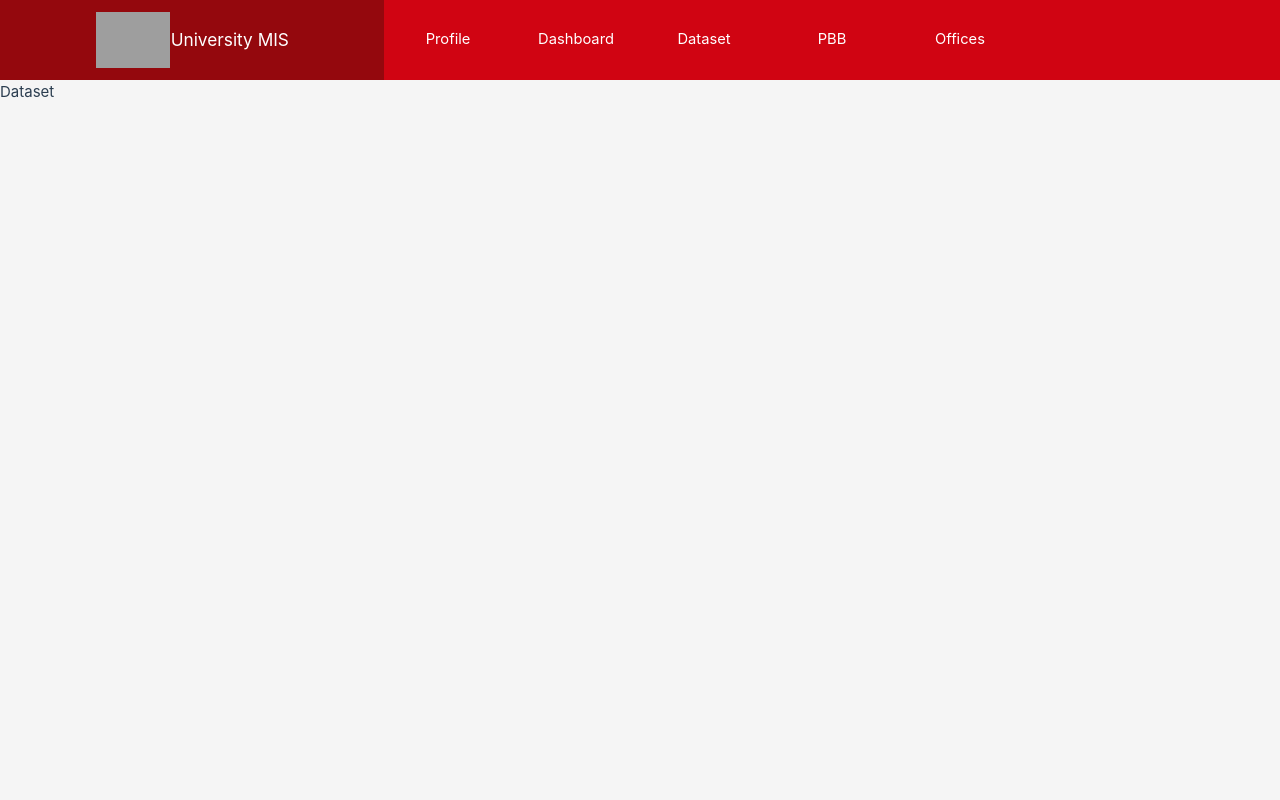
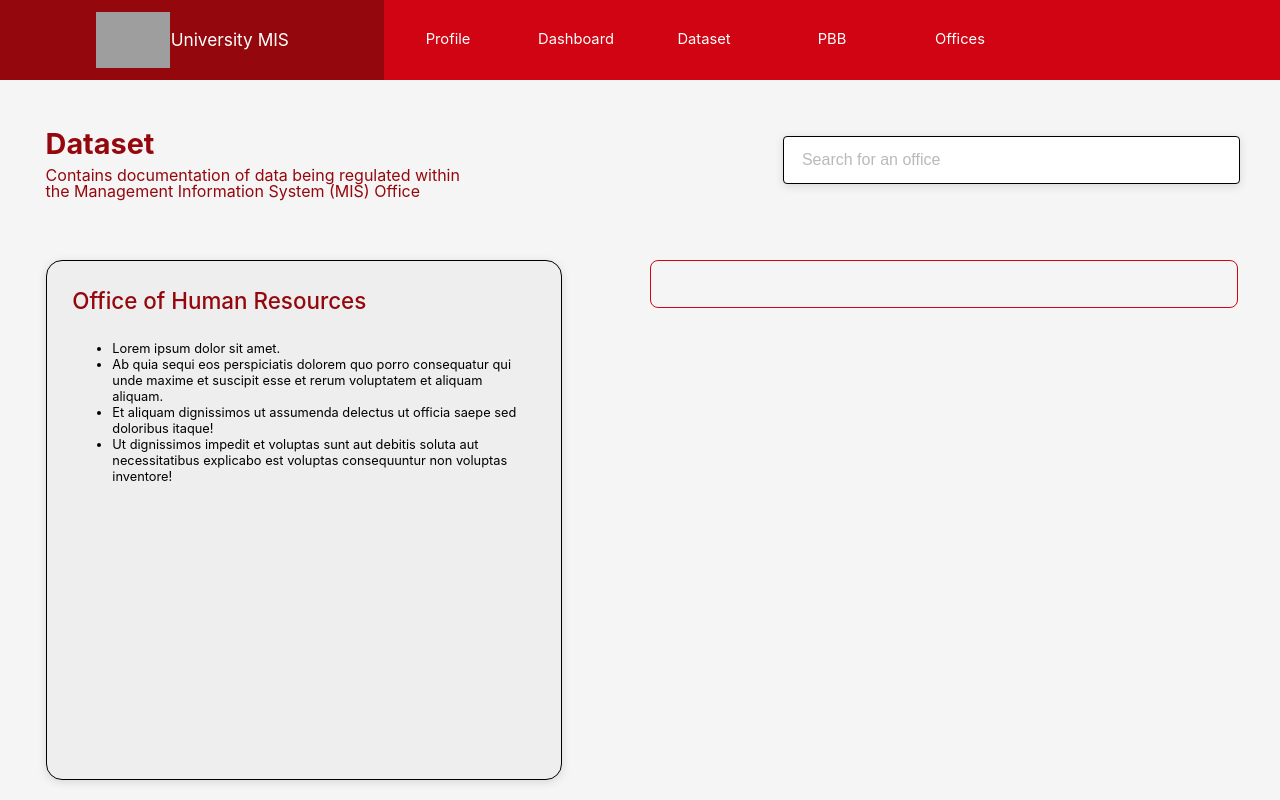
Before and after one commit to DhaineBr/BatStateU-MIS, a Vue app: page /landing/dataset in a window 1280 px wide. Built offline with nearby package versions, Linux system fonts and the light colour scheme; grey boxes are pictures that could not be loaded.

Commit message:
raw dataset page

```diff
--- a/index.html
+++ b/index.html
@@ -2,7 +2,6 @@
 <html lang="en">
   <head>
     <meta charset="UTF-8">
-    <link rel="stylesheet" href="https://cdnjs.cloudflare.com/ajax/libs/font-awesome/6.5.1/css/all.min.css" integrity="sha512-DTOQO9RWCH3ppGqcWaEA1BIZOC6xxalwEsw9c2QQeAIftl+Vegovlnee1c9QX4TctnWMn13TZye+giMm8e2LwA==" crossorigin="anonymous" referrerpolicy="no-referrer" />
     <link rel="icon" href="https://dione.batstate-u.edu.ph/student/batsu_icon.png">
     <meta name="viewport" content="width=device-width, initial-scale=1.0">
     <title>BatStateU MIS</title>
--- a/package.json
+++ b/package.json
@@ -9,8 +9,11 @@
     "preview": "vite preview"
   },
   "dependencies": {
+    "chart.js": "^3.9.1",
+    "npm": "^10.4.0",
     "vue": "^3.3.11",
     "vue-calendar-3": "^2.4.24",
+    "vue-chart-3": "^3.1.8",
     "vue-router": "^4.2.5"
   },
   "devDependencies": {
--- a/src/App.vue
+++ b/src/App.vue
@@ -58,7 +58,9 @@ const handleLogin = () => {
   font-family: 'Inter', sans-serif;
   background-color: #F5F5F5;
   outline: none;
-  overflow: hidden;
+  overflow: scroll;
+  scrollbar-width: thin;
+  scrollbar-color: #d4d4d4 #f0f0f0;
 }
 
 .login  {
@@ -94,7 +96,6 @@ span  {
   color: #EC061D;
   font-weight: 600;
 }
-
 
 
 /* Right Side */
@@ -147,7 +148,6 @@ button {
   background-color: white;
 }
 
-
 ::placeholder {
   font-weight: 100;
   opacity: 0.5;
@@ -156,8 +156,18 @@ button {
   height: 100vh;
 }
 
-/* temp */
-a {
-  background-color: transparent;
+
+*::-webkit-scrollbar {
+  width: 1rem;
 }
+
+*::-webkit-scrollbar-thumb {
+  background-color: #d4d4d4;
+  border-radius: 0.5rem;
+}
+
+*::-webkit-scrollbar-track {
+  background-color: #f0f0f0;
+}
+
 </style>
--- a/src/components/pages/dashboard.vue
+++ /dev/null
@@ -1,5 +0,0 @@
-<script></script>
-<template>
-    Dashboard
-</template>
-<style scoped></style>
--- /dev/null
+++ b/src/components/pages/dashboard/dashboard.vue
@@ -0,0 +1,48 @@
+<script>
+</script>
+
+<template>
+    <div class="container">
+        <div class="nav">
+            <div class="left">
+                <div class="header"></div>
+                <div class="text"></div>
+            </div>
+            <div class="right">
+                <div class="nav-buttons"></div>
+            </div>
+        </div>
+    </div>
+</template>
+
+<style scoped>
+.container  {
+    display: flex;
+    flex-direction: column;
+    width: 100vw;
+    height: 600vh;
+}
+
+/* Navigation */
+.nav, .left, .right    {
+    height: 30vh;
+}
+
+/* Left or title */
+.left   {
+    float: left;
+    width: 50%;
+}
+/* Right or navigation buttons */
+.right  {
+    float: right;
+    width: 50%;
+}
+/* Global */
+*   {
+    border: solid;
+    background-color: #F5F5F5;
+    outline: none;
+}
+
+</style>
--- a/src/components/pages/dataset.vue
+++ /dev/null
@@ -1,5 +0,0 @@
-<script></script>
-<template>
-    Dataset
-</template>
-<style scoped></style>
--- /dev/null
+++ b/src/components/pages/dataset/dataset.vue
@@ -0,0 +1,190 @@
+<script>
+</script>
+
+<template>
+    <div class="left">
+        <div class="top">
+            <div class="title">Dataset</div>
+            <div class="subtext">Contains documentation of data being regulated within
+            <br>the Management Information System (MIS) Office</div>
+        </div>
+        <div class="bottom">
+            <div class="box">
+                <div class="header">Office of Human Resources</div>
+                <div class="text">
+                <ul>
+                    <li>Lorem ipsum dolor sit amet.</li>
+                    <li>Ab quia sequi eos perspiciatis dolorem quo porro consequatur qui unde maxime et suscipit esse et rerum voluptatem et aliquam aliquam.</li>
+                    <li>Et aliquam dignissimos ut assumenda delectus ut officia saepe sed doloribus itaque!</li>
+                    <li>Ut dignissimos impedit et voluptas sunt aut debitis soluta aut necessitatibus explicabo est voluptas consequuntur non voluptas inventore!</li>
+                </ul>
+                </div>
+            </div>
+        </div>
+    </div>
+    <div class="right">
+        <div class="top-nav">
+            <div class="search-container">
+                <input type="text" placeholder="Search for an office">
+                <div class="icon"></div>
+            </div>
+        </div>
+        <div class="bottom">
+            <div class="link-container">
+                <div class="link"></div>
+            </div>
+        </div>
+    </div>
+</template>
+
+<style scoped>
+
+/* Left Side */
+.left   {
+    float: left;
+    width: 47.5vw;
+    height: 90vh;
+}
+
+.top {
+    color: #94080D;
+    height: 20vh;
+}
+
+.title {
+    font-size: 2.25vw;
+    font-weight: 700;
+    width: 85%;
+}
+
+.subtext    {
+    font-size: 1.25vw;
+    width: 85%;
+    line-height: 1;
+}
+
+.box    {
+    width: 85%;
+    height: 65vh;
+    background-color: #EEEEEE;
+    border: solid;
+    border-radius: 1rem;
+    border-width: 0.05rem;
+    box-shadow: rgba(99, 99, 99, 0.2) 0 0.125rem 0.5rem 0rem;
+}
+
+.header {
+    height: 10vh;
+    width: 90%;
+    font-size: 1.75vw;
+    display: flex;
+    text-align: left;
+    justify-content: left;
+    align-items: center;
+    color: #94080D;
+    font-weight: 500;
+}
+
+.text   {
+    height: 55vh;
+    width: 90%;
+    font-size: 1vw;
+    font-weight: 600;
+    line-height: 1.25;
+}
+
+/* Right Side */
+.right {
+    float: right;
+    width: 52.5vw;
+    height: 90vh;
+    display: flex;
+    flex-direction: column;
+    align-items: center;
+    justify-content: center;
+}
+
+.top-nav {
+    display: flex;
+    flex-direction: column;
+    align-items: center;
+    justify-content: center;
+    height: 20vh;
+    width: 80%;
+    align-self: flex-end;
+}
+.search-container   {
+    display: flex;
+    flex-direction: row;
+    text-align: right;
+    align-items: center;
+    justify-content: right;
+    width: 85%;
+    height: 6vh;
+    border: solid;
+    background-color: white;
+    color: black;
+    border-radius: 0.25rem;
+    border-width: 0.05rem;
+    box-shadow: rgba(99, 99, 99, 0.2) 0 0.125rem 0.5rem 0rem;
+    margin-right: 0
+}
+
+input[type='text']  {
+    font-size: 1.25vw;
+    padding: 1.5% 4%;
+    width: 90%;
+    height: 4vh;
+    background-color: white;
+}
+
+.icon   {
+    width: 10%;
+    height: 4vh;
+    color: black;
+    background-color: white;
+}
+
+.link-container {
+    width: 87.5%;
+    height: 65vh;
+    background-color: transparent;
+}
+
+.link   {
+    height: 6vh;
+    border: solid;
+    border-radius: 0.5rem;
+    border-width: 0.05rem;
+    color: #D00412;
+}
+
+/* Global */
+*   {
+    border: hidden;
+    background-color: #F5F5F5;
+    outline: none;
+}
+
+.top, .bottom, .icon, .box    {
+    display: flex;
+    flex-direction: column;
+    align-items: center;
+    justify-content: center;
+}
+
+.header, .text, ul, li  {
+    background-color: transparent;
+}
+
+.bottom {
+    height: 70vh;
+    color: black;
+    width: 100%;
+}
+
+::placeholder   {
+    opacity: 0.5;
+}
+
+</style>
--- /dev/null
+++ b/src/components/pages/profile/pbbdashboard.vue
@@ -0,0 +1,66 @@
+<script></script>
+<template>
+
+    <div class="top">
+
+    </div>
+
+    <div class="left">
+        <div class="header">
+            Progress
+        </div>
+    </div>
+
+    <div class="right">
+        <div class="header">
+            Tasks
+        </div>
+    </div>
+
+</template>
+
+<style scoped>
+
+*   {
+    border: solid;
+}
+
+/* Top of the screen */
+.top    {
+    width: 100vw;
+    height: 25vh;
+    border-radius: 0 0 1rem 1rem;
+}
+
+/* Bottom Left side */
+
+.left   {
+    float: left;
+    height: 65vh;
+    width: 27.5vw;
+}
+
+/* Bottom right side */
+
+.right  {
+    float: right;
+    height: 65vh;
+    width: 72.5vw;
+}
+
+
+/* Global */
+.header    {
+    background-color: #D00412;
+    color: white;
+    padding: 0 0 0 5%;
+    font-size: 1.5vw;
+    line-height: 2.25;
+}
+
+.left, .right   {
+    display: flex;
+    flex-direction: column;
+}
+
+</style>
--- a/src/main.js
+++ b/src/main.js
@@ -1,5 +1,4 @@
 import './assets/main.css'
-
 import { createApp } from 'vue'
 import App from './App.vue'
 import router from './router'
@@ -8,5 +7,4 @@ import router from './router'
 const app = createApp(App)
 
 app.use(router)
-
 app.mount('#app')
--- a/src/router/index.js
+++ b/src/router/index.js
@@ -1,9 +1,10 @@
 import { createRouter, createWebHistory } from 'vue-router';
 import mainmenuVue from '@/components/pages/mainmenu.vue';
 import LandingPage from '../components/landing-page.vue';
-import profileVue from '@/components/pages/profile.vue';
-import dashboardVue from '@/components/pages/dashboard.vue';
-import datasetVue from '@/components/pages/dataset.vue';
+import profileVue from '@/components/pages/profile/profile.vue';
+import pbbdashboardVue from '@/components/pages/profile/pbbdashboard.vue'
+import dashboardVue from '@/components/pages/dashboard/dashboard.vue';
+import datasetVue from '@/components/pages/dataset/dataset.vue';
 import officesVue from '@/components/pages/offices.vue';
 import pbbVue from '@/components/pages/pbb.vue';
 import AppVue from '@/App.vue';
@@ -19,7 +20,7 @@ const router = createRouter({
           path: '',
           name: 'login',
           component: {
-            render: () => null, // Render nothing for the parent route
+            render: () => null,
           },
         },
         {
@@ -30,7 +31,12 @@ const router = createRouter({
             {
               path: '/landing/profile',
               name: 'profile',
-              component: profileVue
+              component: profileVue,
+            },
+            {
+              path: 'landing/pbbdashboard',
+              name: 'pbbdashboard',
+              component: pbbdashboardVue
             },
             {
               path: '/landing/dashboard',
```
Also changed, not shown: src/components/pages/profile/profile.vue (renamed from src/components/pages/profile.vue, +35 -6 lines), 1 other file (tests, documents, lock files or other folders).
